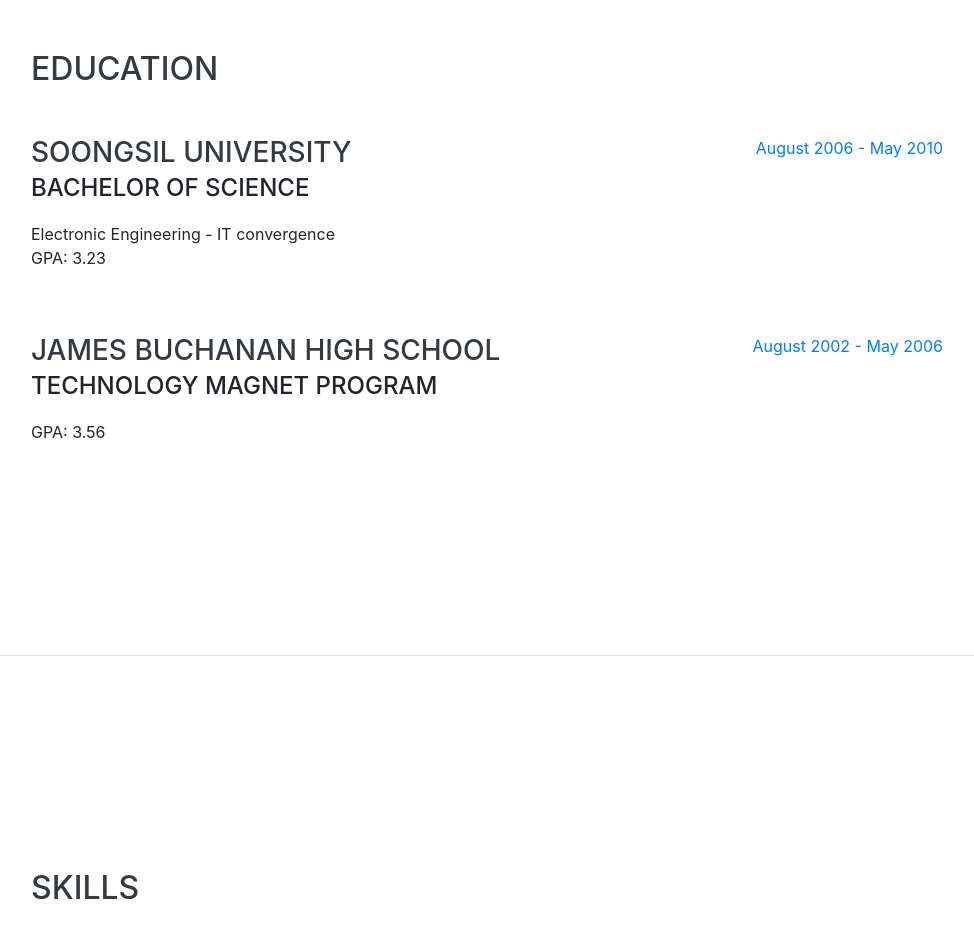
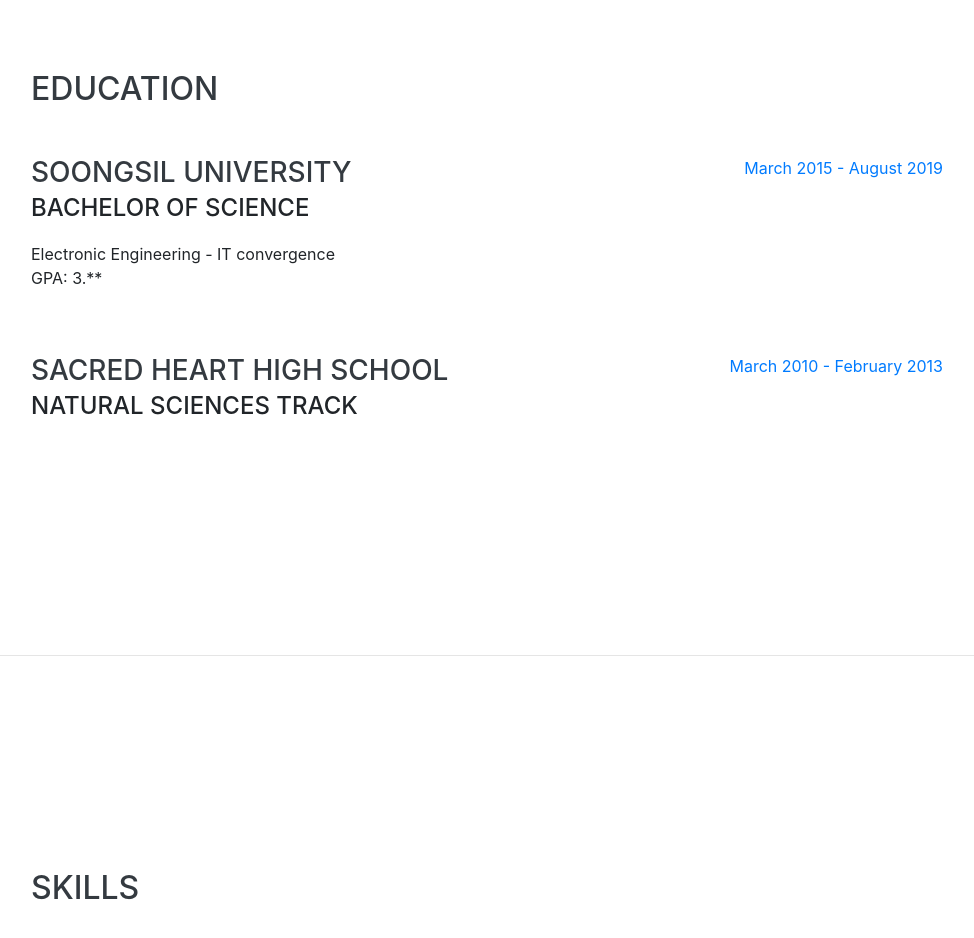
Before and after one commit to 5dddddo/5dddddo.github.io, a website with bundled scripts: page index.html in a window 1280 px wide. Shown: the part 2040-2978 px from the top of the page, without its empty margins (289-1263 px from the left). Built offline with nearby package versions, Linux system fonts and the light colour scheme; a web font is replaced by a local one.

Commit message:
resume 2

```diff
--- a/index.html
+++ b/index.html
@@ -152,21 +152,21 @@
             <h3 class="mb-0">Soongsil University</h3>
             <div class="subheading mb-3">Bachelor of Science</div>
             <div>Electronic Engineering - IT convergence</div>
-            <p>GPA: 3.23</p>
+            <p>GPA: 3.**</p>
           </div>
           <div class="resume-date text-md-right">
-            <span class="text-primary">August 2006 - May 2010</span>
+            <span class="text-primary">March 2015 - August 2019</span>
           </div>
         </div>
 
         <div class="resume-item d-flex flex-column flex-md-row justify-content-between">
           <div class="resume-content">
-            <h3 class="mb-0">James Buchanan High School</h3>
-            <div class="subheading mb-3">Technology Magnet Program</div>
-            <p>GPA: 3.56</p>
+            <h3 class="mb-0">Sacred Heart High School</h3>
+            <div class="subheading mb-3">Natural Sciences track</div>
+
           </div>
           <div class="resume-date text-md-right">
-            <span class="text-primary">August 2002 - May 2006</span>
+            <span class="text-primary">March 2010 - February 2013</span>
           </div>
         </div>
 
```
